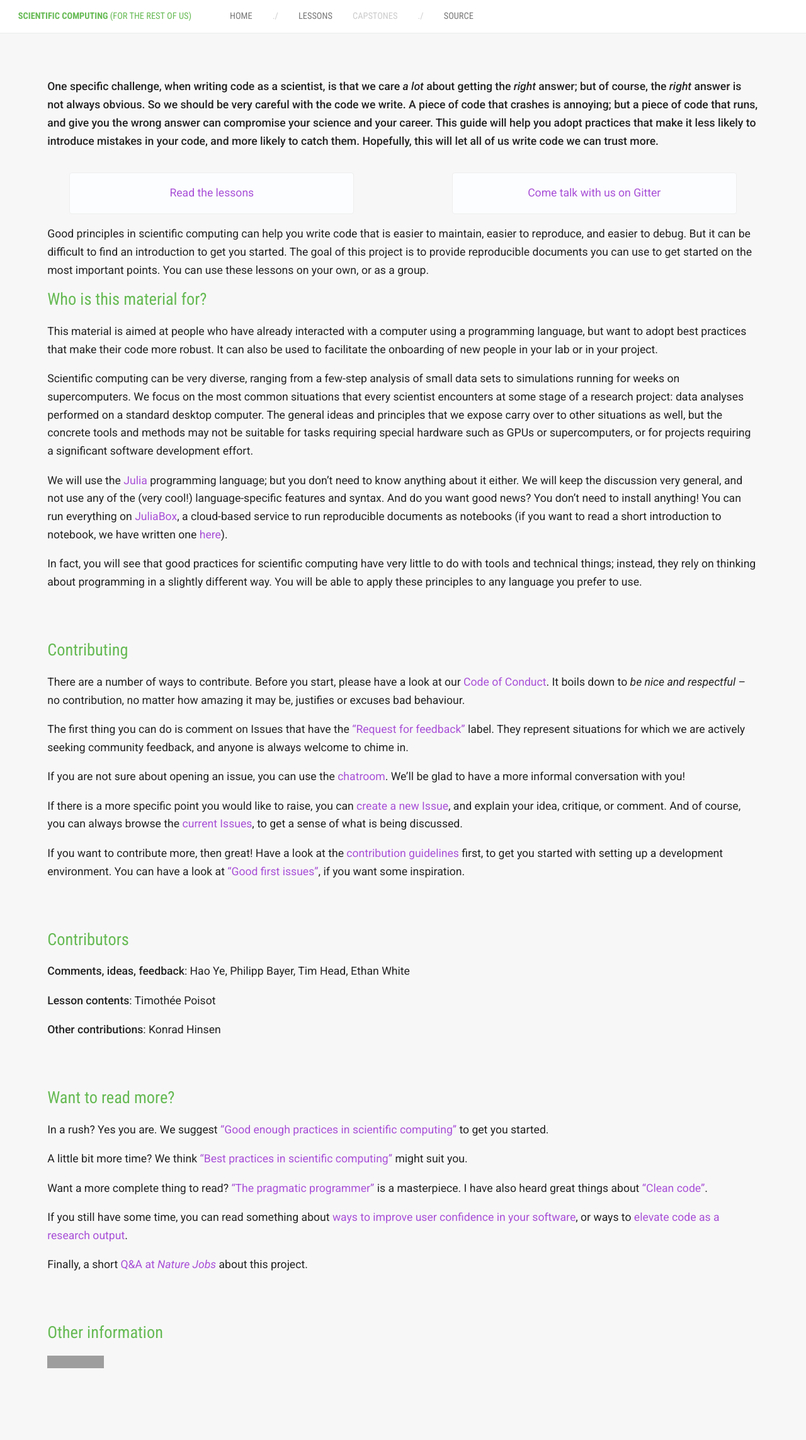
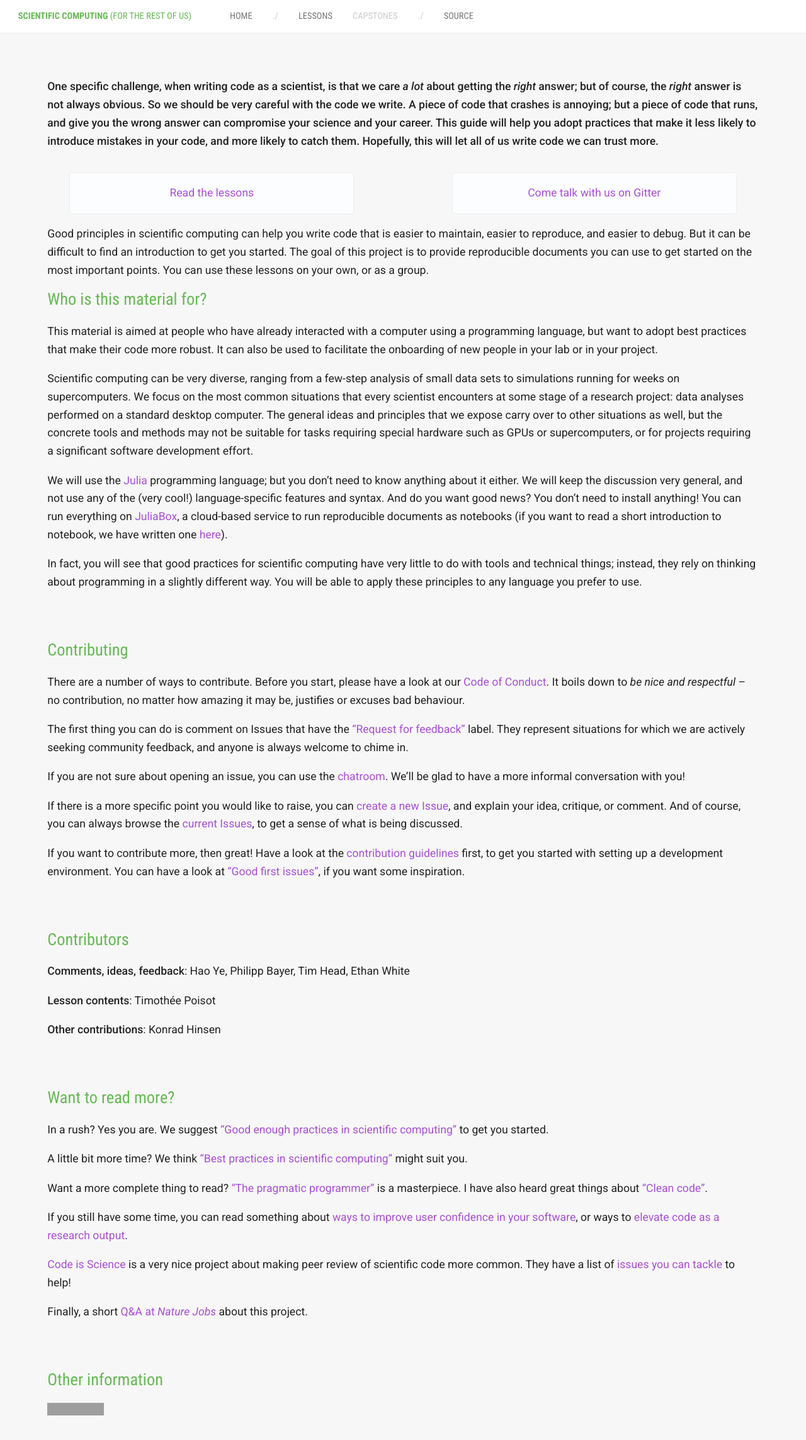
Before and after one commit to tpoisot/ScientificComputingForTheRestOfUs, a Jekyll site: the page built from index.md, in a window 1280 px wide. Shown: the top 2287 px of the page at 63% size. Built offline with Jekyll 4.4.1, drawn with Linux system fonts in a browser that asks for light colours; grey boxes are pictures that could not be loaded.

Commit message:
Update index.md

```diff
--- a/index.md
+++ b/index.md
@@ -119,6 +119,11 @@ masterpiece. I have also heard great things about ["Clean code"][cleanc].
 If you still have some time, you can read something about [ways to improve user confidence
 in your software][userconf], or ways to [elevate code as a research output][elevate].
 
+[Code is Science][codeissci] is a very nice project about making peer review of scientific code more common. They have a list of [issues you can tackle][cisissues] to help!
+
+[codeissci]: http://www.codeisscience.com/
+[cisissues]: https://github.com/yochannah/code-is-science/issues/
+
 Finally, a short [Q&A at *Nature Jobs*][qanda] about this project.
 
 [qanda]: https://web.archive.org/web/20171114145519/http://blogs.nature.com/naturejobs/2017/11/10/techblog-timothee-poisot-data-science-for-the-rest-of-us/
```
